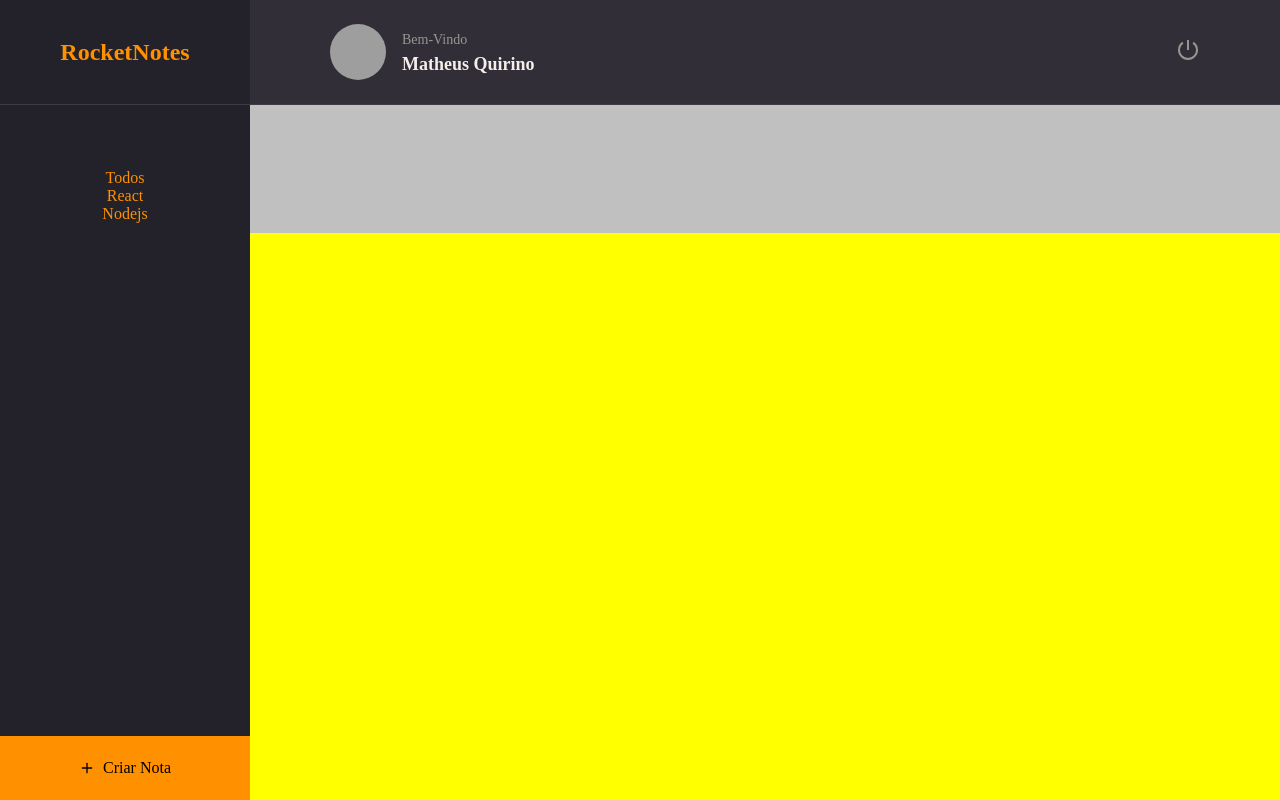
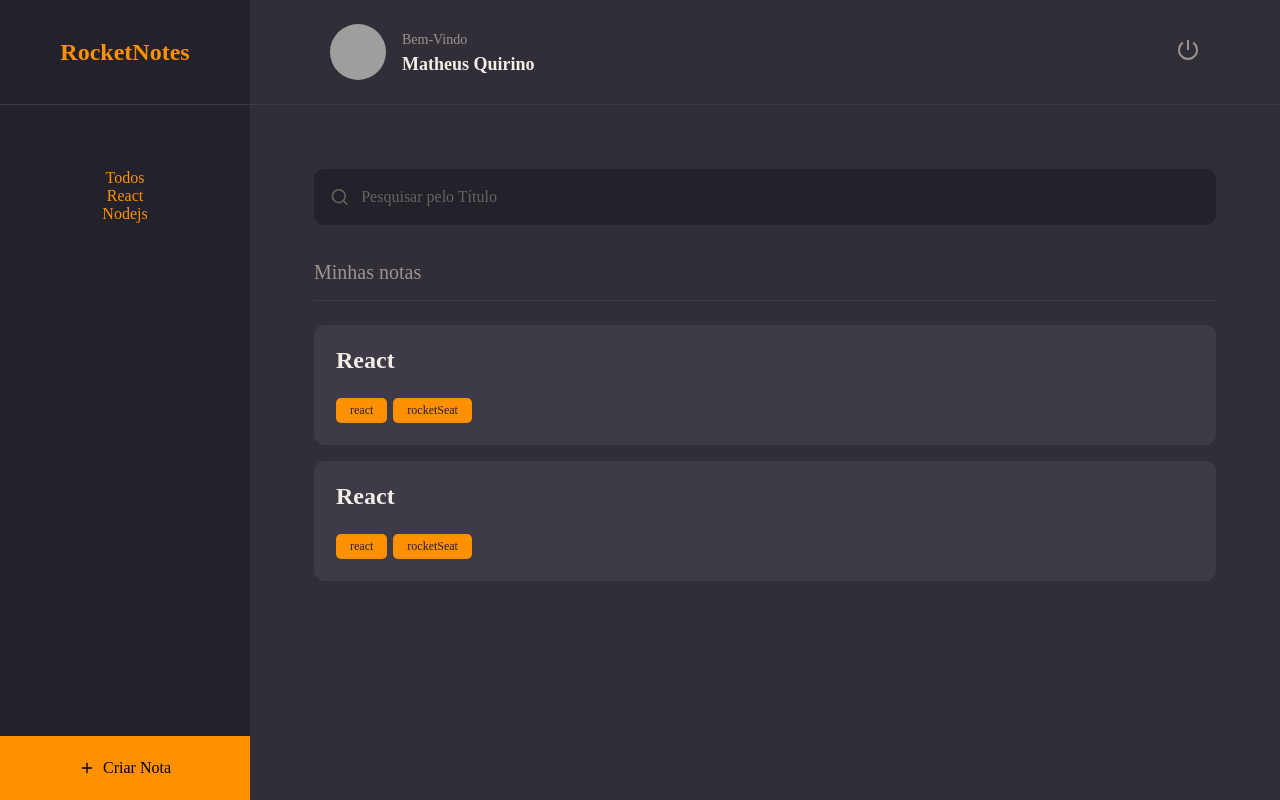
Before and after one commit to mthflashice/rocketnotes, a React (Vite) app: page / in a window 1280 px wide. Built offline with nearby package versions, Linux system fonts and the light colour scheme; grey boxes are pictures that could not be loaded.

Commit message:
add content note

```diff
--- /dev/null
+++ b/src/components/Input/index.jsx
@@ -0,0 +1,13 @@
+import{Container} from './styles';
+
+
+export function Input({icon: Icon, ...rest}){
+return(
+    <Container>
+        {Icon && <Icon size ={20}/>}
+        <input {...rest}/>
+
+    </Container>
+)
+
+}
--- /dev/null
+++ b/src/components/Input/styles.js
@@ -0,0 +1,34 @@
+import styled from 'styled-components';
+
+export const Container = styled.div `
+width:100%;
+display:flex;
+align-items:center;
+
+background-color:${({theme}) => theme.COLORS.BACKGROUND_900};
+color: ${({theme}) => theme.COLORS.GRAY_300};
+
+margin-bottom:8px;
+border-radius:10px;
+
+>input{
+    height:56px;
+    width: 100%;
+
+    padding:12px;
+
+    color:${({theme}) => theme.COLORS.WHITE};
+    background:transparent;
+    border:0;
+
+    &::placeholder{
+        color:${({theme}) => theme.COLORS.GRAY_300};
+
+
+    }
+}
+
+>svg{
+            margin-left:16px;
+        }
+`;
--- /dev/null
+++ b/src/components/Note/index.jsx
@@ -0,0 +1,21 @@
+import{Container} from './styles';
+import{Tag} from '../Tag';
+
+
+
+export function Note({data, ...rest}){
+    return(
+        <Container{...rest}>
+            <h1>{data.title}</h1>
+
+            {
+                data.tags &&
+                <footer>
+                    {
+                        data.tags.map(tag=> <Tag key={tag.id} title={tag.name}/>)
+                    }
+                </footer>
+            }
+        </Container>
+    )
+}
--- /dev/null
+++ b/src/components/Note/styles.js
@@ -0,0 +1,28 @@
+import styled from 'styled-components';
+
+export const Container  = styled.button`
+ width:100%;
+ background-color:${({theme}) => theme.COLORS.BACKGROUND_700};
+
+
+ border:none;
+ border-radius:10px;
+
+ padding:22px;
+ margin-bottom:16px;
+
+ >h1{
+    flex:1;
+    text-align:left;
+    font-weight:700;
+    font-size:24px;
+    color: ${({theme}) => theme.COLORS.WHITE};
+ }
+
+ > footer{
+    width:100%;
+    display:flex;
+    margin-top:24px;
+
+ }
+`;
--- a/src/components/Tag/index.jsx
+++ b/src/components/Tag/index.jsx
@@ -1,9 +1,10 @@
 import { Container} from './styles';
 
-export function Tag({title}){
+export function Tag({title,...rest}){
     return(
-        <Container>
+        <Container{...rest}>
             {title}
         </Container>
     );
+
 }
--- a/src/pages/Home/index.jsx
+++ b/src/pages/Home/index.jsx
@@ -1,8 +1,14 @@
-import{FiPlus} from 'react-icons/fi';
+import{FiPlus, FiSearch} from 'react-icons/fi';
 import {Container, Brand, Menu, Search, Content, NewNote} from './styles';
 
 import { Header } from '../../components/Header';
 import {ButtonText } from '../../components/ButtonText';
+import { Input } from '../../components/Input';
+import { Note } from '../../components/Note';
+
+
+import { Section } from '../../components/Section';
+
 
 
 
@@ -26,10 +32,30 @@
 
 
             <Search>
+                <Input placeholder='Pesquisar pelo Título' icon={FiSearch}/>
 
             </Search>
 
             <Content>
+                <Section title ='Minhas notas'>
+                    <Note data={{
+                        title:'React',
+                        tags:[
+                            {id:'1', name: 'react'},
+                            {id:'2', name: 'rocketSeat'},
+
+                        ]
+                    }} />
+
+<Note data={{
+                        title:'React',
+                        tags:[
+                            {id:'1', name: 'react'},
+                            {id:'2', name: 'rocketSeat'}
+                        ]
+                    }} />
+
+                </Section>
 
             </Content>
 
--- a/src/pages/Home/styles.js
+++ b/src/pages/Home/styles.js
@@ -45,11 +45,15 @@
 
 export const Search = styled.div`
 grid-area:search;
-background:silver;`;
+padding:64px 64px 0;
+`;
 
 export const Content = styled.div`
 grid-area:content;
-background:yellow;`;
+padding:0 64px;
+overflow-y:auto;
+
+`;
 
 export const NewNote = styled.button`
 grid-area:newnote;
```
